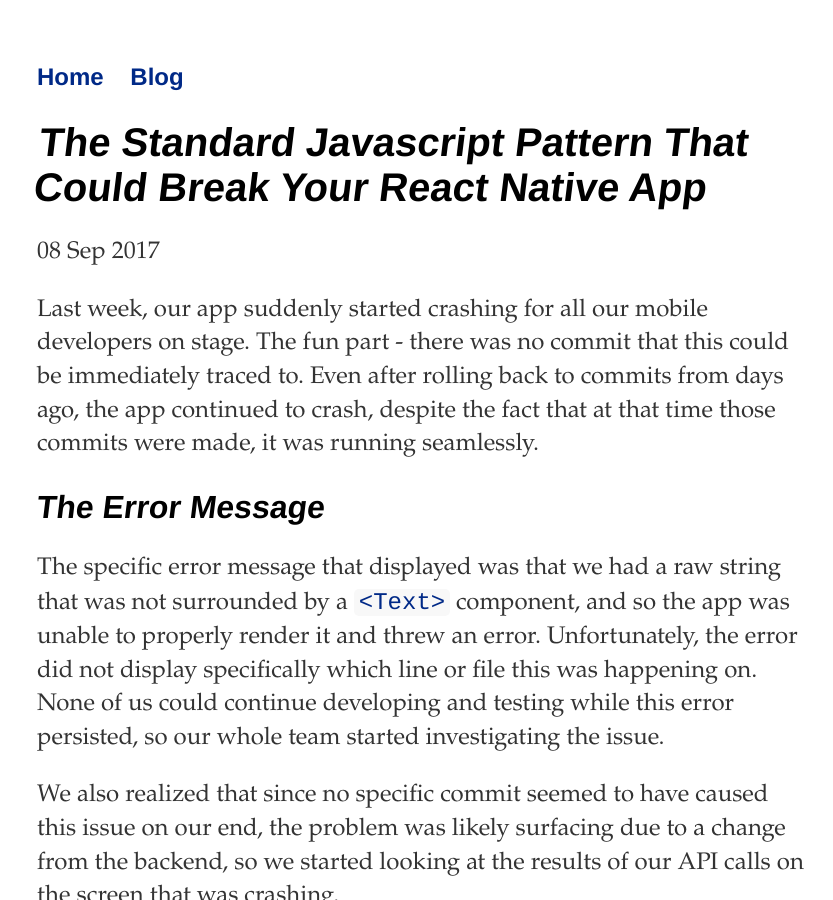
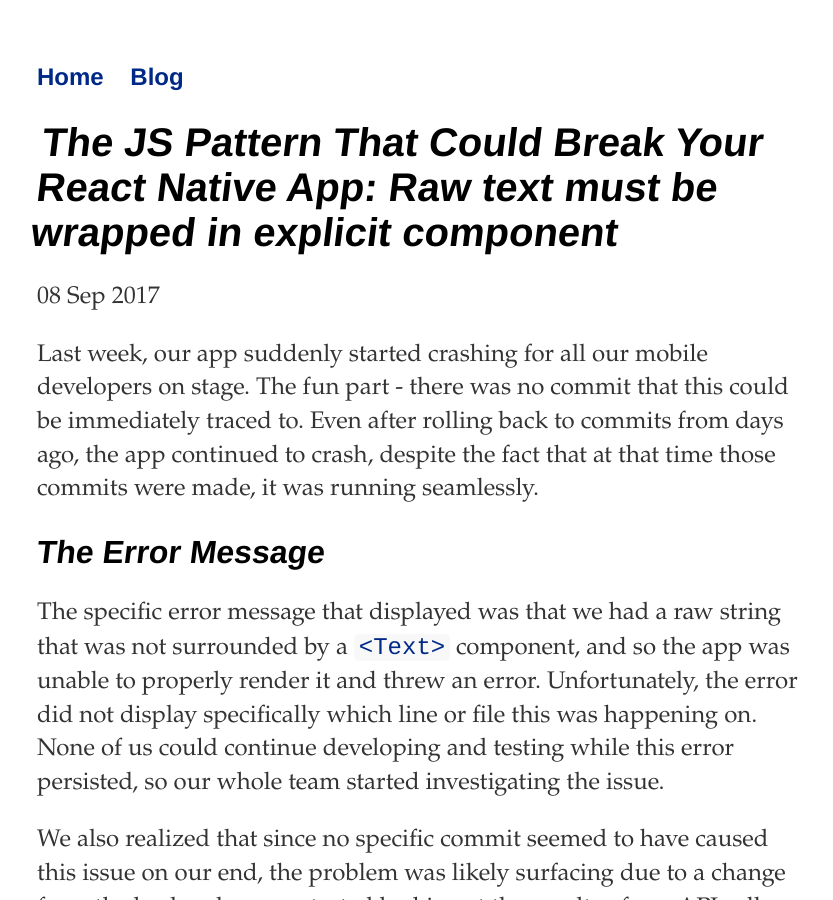
Before and after one commit to reubenab/reubenab.github.io, a Jekyll site: the page built from _posts/2017-10-13-buggy-react-native-pattern.md, in a window 1280 px wide and 900 px high. Shown: the whole window, without its empty margins (219-1052 px from the left). Built offline with Jekyll 4.4.1, drawn with Linux system fonts in a browser that asks for light colours.

Commit message:
changed title

```diff
--- a/_posts/2017-10-13-buggy-react-native-pattern.md
+++ b/_posts/2017-10-13-buggy-react-native-pattern.md
@@ -1,6 +1,6 @@
 ---
 layout: post
-title: "The Standard Javascript Pattern That Could Break Your React Native App"
+title: "The JS Pattern That Could Break Your React Native App: Raw text must be wrapped in explicit <Text> component"
 date: 2017-09-08
 ---
 
```
